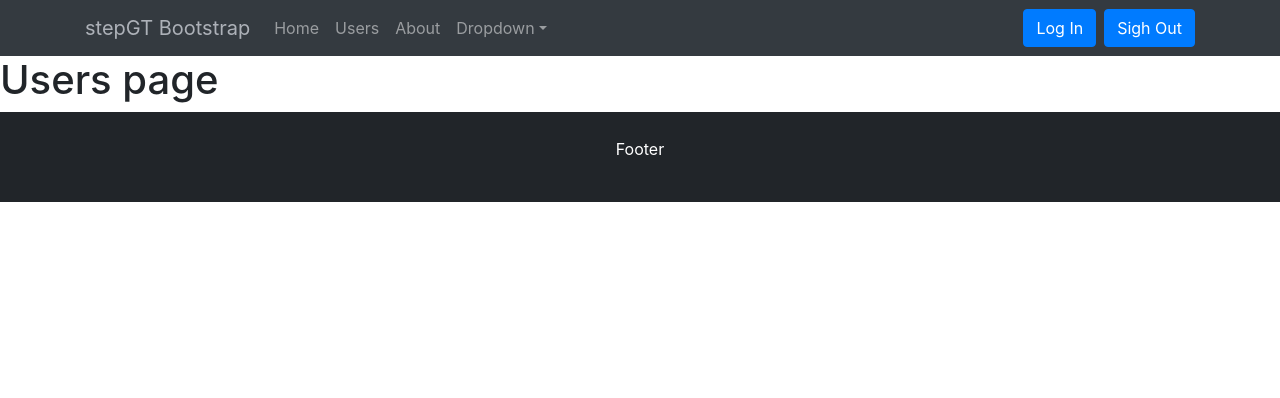
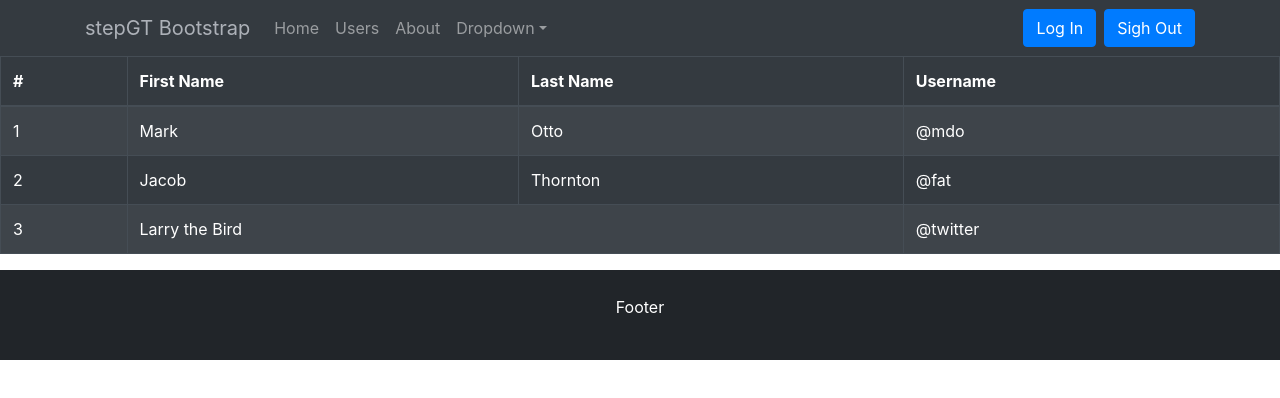
Before and after one commit to stepGT/this_react_bootstrap_site, a React (Create React App) app: page /users in a window 1280 px wide. Shown: the top 398 px of the page. Built offline with nearby package versions, Linux system fonts and the light colour scheme.

Commit message:
Added Table to Users

```diff
--- a/src/Users.jsx
+++ b/src/Users.jsx
@@ -1,5 +1,34 @@
 import React from 'react'
+import { Table } from 'react-bootstrap'
 
-export const Users = () => {
-    return <h1>Users page</h1>
-}
+export const Users = () => (
+    <Table striped bordered hover variant="dark">
+        <thead>
+            <tr>
+                <th>#</th>
+                <th>First Name</th>
+                <th>Last Name</th>
+                <th>Username</th>
+            </tr>
+        </thead>
+        <tbody>
+            <tr>
+                <td>1</td>
+                <td>Mark</td>
+                <td>Otto</td>
+                <td>@mdo</td>
+            </tr>
+            <tr>
+                <td>2</td>
+                <td>Jacob</td>
+                <td>Thornton</td>
+                <td>@fat</td>
+            </tr>
+            <tr>
+                <td>3</td>
+                <td colSpan="2">Larry the Bird</td>
+                <td>@twitter</td>
+            </tr>
+        </tbody>
+    </Table>
+)
```
